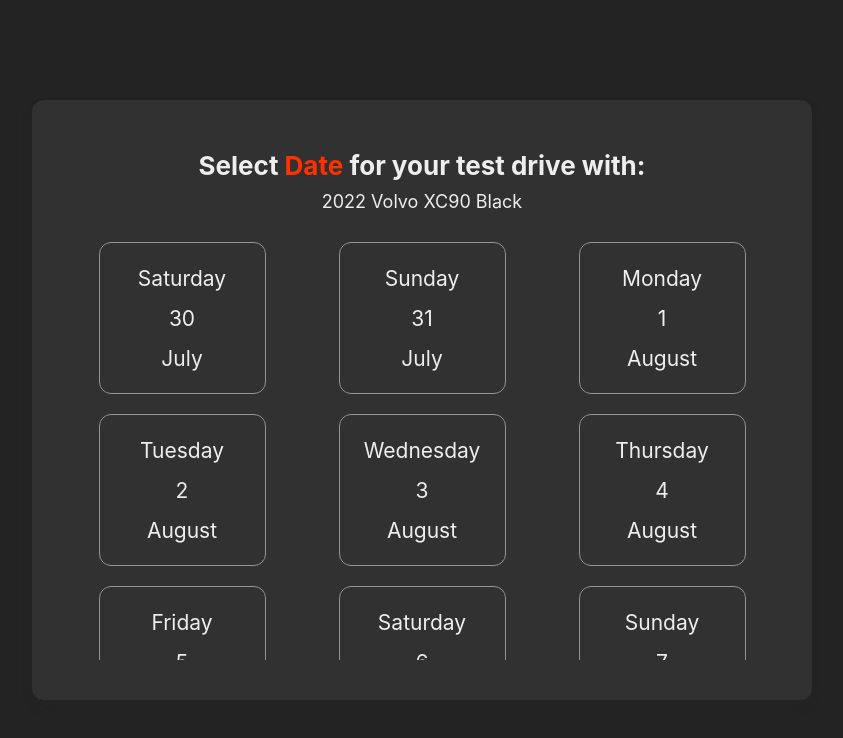
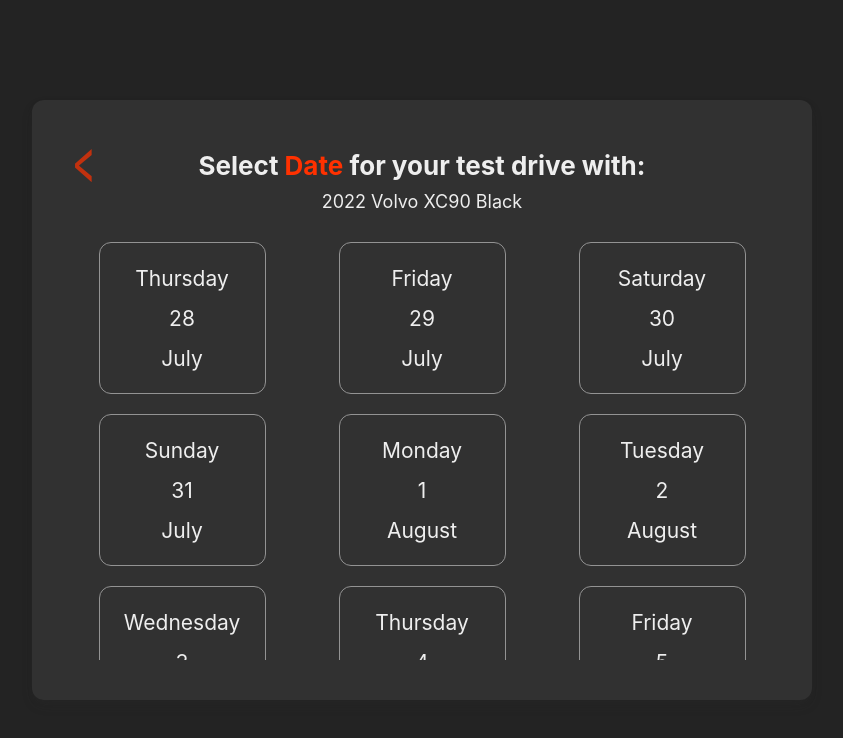
Before and after one commit to lawnickm/motive-reactjs-test-drive-sample, a React (Create React App) app: page / in a window 1280 px wide. Both pictures are taken after a click on the button "Select Dates". Shown: the top 738 px of the page, without its empty margins (218-1061 px from the left). Built offline with nearby package versions, Linux system fonts and the light colour scheme; the HTML template or start-up script is replaced by a standard one.

Commit message:
App flow changed. Backwards button added. Minor design updates.

```diff
--- a/src/components/TestDrive/TestDrive.jsx
+++ b/src/components/TestDrive/TestDrive.jsx
@@ -2,6 +2,11 @@
 import { TestDriveHeader } from "./layouts/TestDriveHeader";
 import { TestDriveBody } from "./layouts/TestDriveBody";
 import { LoadingScreen } from "./partials/LoadingScreen";
+import { SelectCar } from "./elements/SelectCar";
+import { SelectDate } from "./elements/SelectDate";
+import { SelectTime } from "./elements/SelectTime";
+import { ContactInformation } from "./elements/ContactInformation";
+import { Confirmation } from "./elements/Confirmation";
 
 export const TestDrive = () => {
   const [header, setHeader] = useState(
@@ -11,16 +16,83 @@
   );
   const [carInfo, setCarInfo] = useState(null);
   const [loading, setLoading] = useState(false);
+  const [backwards, setBackward] = useState(false);
+  const [component, setComponent] = useState(null);
+  const [props, setProps] = useState(null);
+  const [pageNumber,setPageNumer] = useState(0);
+
+
+  const handleChangeComponent = (page, keys=null) => {
+    console.log(keys)
+    setPageNumer(page)
+    setProps(keys)
+    if (page === 0) {
+      setBackward(false);
+      setComponent(
+        <SelectCar
+          setLoading={setLoading}
+          setCarInfo={setCarInfo}
+          handleChangeComponent={handleChangeComponent}
+        />
+      );
+      setHeader(<h4>Schedule a flexible <strong>test drive</strong></h4>);
+    } else if (page === 1) {
+      setBackward(true);
+      setComponent(
+        <SelectDate
+          handleChangeComponent={handleChangeComponent}
+        />
+      );
+      setHeader(<h4>Select <strong>Date</strong> for your test drive with:</h4>);
+    } else if (page === 2) {
+      setBackward(true);
+      setComponent(
+        <SelectTime
+          setLoading={setLoading}
+          selectedDate={keys.date}
+          handleChangeComponent={handleChangeComponent}
+        />
+      );
+      setHeader(<h4>Select <strong>Time</strong> for your test drive with:</h4>);
+    } else if (page === 3) {
+      setBackward(true);
+      setComponent(
+        <ContactInformation
+          setLoading={setLoading}
+          selectedDate={keys.date}
+          selectedTime={keys.time}
+          handleChangeComponent={handleChangeComponent}
+        />
+      );
+      setHeader(<h4><strong>Contact</strong> Information</h4>);
+    } else if (page === 4) {
+      setBackward(false);
+      setComponent(
+        <Confirmation
+          info={keys.info}
+        />
+      );
+      setHeader( <h4> <strong>Congratulations!</strong> <br></br> You have scheduled a test drive! </h4> );
+    }
+  };
 
   return (
     <div className="test-drive-main">
-      {loading ? (
-        <LoadingScreen/>
-      ) : null}
-        <>
-          <TestDriveHeader header={header} carInfo={carInfo} />
-          <TestDriveBody setLoading={setLoading} setHeader={setHeader} setCarInfo={setCarInfo} />
-        </>
+      {loading ? <LoadingScreen /> : null}
+      <>
+        <TestDriveHeader
+          backwards={backwards}
+          header={header}
+          carInfo={carInfo}
+          props={props}
+          pageNumber={pageNumber}
+          handleChangeComponent={handleChangeComponent}
+        />
+        <TestDriveBody
+          component={component}
+          handleChangeComponent={handleChangeComponent}
+        />
+      </>
     </div>
   );
 };
--- a/src/components/TestDrive/elements/SelectCar.jsx
+++ b/src/components/TestDrive/elements/SelectCar.jsx
@@ -6,12 +6,11 @@
     const [year, setYear] = useState("2022");
     const [trim, setTrim] = useState("Black");
 
-
     const handleFormSubmit = (e) => {
         e.preventDefault()
         const carInfomation = {make, model, year, trim};
         setCarInfo(carInfomation)
-        handleChangeComponent()
+        handleChangeComponent(1)
     }
 
     return (
--- a/src/components/TestDrive/elements/SelectDate.jsx
+++ b/src/components/TestDrive/elements/SelectDate.jsx
@@ -1,31 +1,16 @@
 import React from 'react';
 
-import {monthNames, dayNames} from "../../../helpers/utilities";
+import {monthNames, dayNames, generateDates} from "../../../helpers/utilities";
 
-export const SelectDate = ({handleSelectDate}) => {
-    var startDate = new Date();
-    startDate.setHours(0, 0, 0, 0);
-
-    var endDate = new Date();
-    endDate.setHours(0, 0, 0, 0);
-    endDate.setDate(endDate.getDate() + 14)
-
-    const dates = [];
-
-    let loop = new Date(startDate);
-    while (loop <= endDate) {
-        let newDate = loop.setDate(loop.getDate() + 1);
-        loop = new Date(newDate);
-        dates.push(loop)
-    }
-
+export const SelectDate = ({handleChangeComponent}) => {
+    const dates = generateDates()
     return(
         <div className='test-drive-body-select-date'>
-            {dates.map((item, index)=>(
-                <div onClick={() => handleSelectDate(item)} className='test-drive-body-dates'>
-                    <p key={index}>{dayNames[item.getDay()]}</p>
-                    <p key={index}>{item.getDate()}</p>
-                    <p key={index}>{monthNames[item.getMonth()]}</p>
+            {dates.map((date, index)=>(
+                <div onClick={() => handleChangeComponent(2,{"date":date})} className='test-drive-body-dates'>
+                    <p key={index}>{dayNames[date.getDay()]}</p>
+                    <p key={index}>{date.getDate()}</p>
+                    <p key={index}>{monthNames[date.getMonth()]}</p>
                 </div>
             ))}
         </div>
--- a/src/components/TestDrive/layouts/TestDriveBody.jsx
+++ b/src/components/TestDrive/layouts/TestDriveBody.jsx
@@ -1,100 +1,18 @@
 import React, { useEffect, useState } from "react";
-import { SelectCar } from "../elements/SelectCar";
-import { SelectDate } from "../elements/SelectDate";
-import { SelectTime } from "../elements/SelectTime";
-import { ContactInformation } from "../elements/ContactInformation";
-import { Confirmation } from "../elements/Confirmation";
 
 import { useTransition, animated } from "react-spring";
 
-export const TestDriveBody = ({setLoading, setHeader, setCarInfo }) => {
-  const [component, setComponent] = useState(null);
-
+export const TestDriveBody = ({
+  component,
+  handleChangeComponent,
+}) => {
   const transition = useTransition(component, {
     from: { x: 400, opacity: 0 },
     enter: { x: 0, opacity: 1 },
   });
 
-  const handleConfirmation = (info) => {
-    setComponent(<Confirmation info={info}/>)
-    setHeader(
-      <h4>
-        <strong>Congratulations!</strong> <br></br> You have scheduled a test drive!
-      </h4>
-    );
-  };
-
-  const handleSelectDate = (date) => {
-    if (date) {
-      setComponent(
-        <SelectTime
-          setLoading={setLoading}
-          handleSelectDate={handleSelectDate}
-          handleSelectTime={handleSelectTime}
-          selectedDate={date}
-        />
-      );
-      setHeader(
-        <h4>
-          Select <strong>Time</strong> for your test drive with:
-        </h4>
-      );
-    } else {
-      setComponent(<SelectDate setLoading={setLoading} handleSelectDate={handleSelectDate} />);
-      setHeader(
-        <h4>
-          Select <strong>Date</strong> for your test drive with:{" "}
-        </h4>
-      );
-    }
-  };
-
-  const handleSelectTime = (time, date) => {
-    if (time) {
-      setComponent(
-        <ContactInformation
-          setLoading={setLoading}
-          handleConfirmation={handleConfirmation}
-          handleSelectDate={handleSelectDate}
-          handleSelectTime={handleSelectTime}
-          selectedDate={date}
-          selectedTime={time}
-        />
-      );
-      setHeader(
-        <h4>
-          <strong>Contact</strong> Information
-        </h4>
-      );
-    } else {
-      setComponent(
-        <SelectTime setLoading={setLoading} handleSelectDate={handleSelectDate} selectedDate={date} />
-      );
-      setHeader(
-        <h4>
-          Select <strong>Time</strong> for your test drive with:
-        </h4>
-      );
-    }
-  };
-
-  const handleChangeComponent = () => {
-    setComponent(<SelectDate handleSelectDate={handleSelectDate} />);
-    setHeader(
-      <h4>
-        Select <strong>Date</strong> for your test drive with:{" "}
-      </h4>
-    );
-  };
-
   useEffect(() => {
-    setComponent(
-      <SelectCar
-        setLoading={setLoading}
-        setCarInfo={setCarInfo}
-        handleChangeComponent={handleChangeComponent}
-      />
-    );
+    handleChangeComponent(0)
   }, []);
 
   return (
--- a/src/components/TestDrive/layouts/TestDriveHeader.jsx
+++ b/src/components/TestDrive/layouts/TestDriveHeader.jsx
@@ -1,12 +1,16 @@
 import React from 'react';
 
-export const TestDriveHeader = ({header,carInfo=null}) => {
+export const TestDriveHeader = ({backwards,handleChangeComponent,pageNumber, props, header,carInfo=null}) => {
     return(
-        <div className='test-drive-main-labelarea'>
+        <>
+          {backwards ? <span onClick={()=>handleChangeComponent(pageNumber-1,props)} className="test-drive-main-back-button"> {"<"} </span>:null}
+          <div className='test-drive-main-labelarea'>
             {header}
             {carInfo?
                 <p>{carInfo.year + " " + carInfo.make + " " + carInfo.model + " " + carInfo.trim}</p>
             :null}
         </div>
+        </>
+
     );
 };
--- a/src/helpers/utilities.js
+++ b/src/helpers/utilities.js
@@ -6,10 +6,34 @@
 "Saturday"
 ];
 
+export const phoneNumberIsValid = (phoneNumber) => {
+  var regex = /^\(?(\d{3})\)?[- ]?(\d{3})[- ]?(\d{4})$/;
+
+  return regex.test(phoneNumber);
+}
+
+export const generateDates = () => {
+  var dates = [];
+
+  var startDate = new Date();
+  dates.push(startDate)
+
+  var endDate = new Date();
+  endDate.setDate(endDate.getDate() + 14)
+
+  let tempDate = new Date(startDate);
+  while (tempDate < endDate) {
+      dates.push(tempDate)
+      let newDate = tempDate.setDate(tempDate.getDate() + 1);
+      tempDate = new Date(newDate);
+  }
+  return dates
+}
 
 /*
-    Below code snippet is taken from =>
+    Below is a code snippet taken from =>
     https://bobbyhadz.com/blog/javascript-get-date-without-time
+
     The code generates formatted dates (YYYY-MM-DD).
 */
 
--- a/src/styles/components.scss
+++ b/src/styles/components.scss
@@ -22,3 +22,14 @@
     background-color: $primary-color;
     border-radius: $main-radius;
 }
+
+.test-drive-main-back-button{
+    cursor: pointer;
+    color: $contrast-color;
+    transition: opacity .3s ease;
+    opacity: 0.7;
+    transform: scale(1, 1.75);
+    &:hover {
+        opacity: 1;
+    }
+}
--- a/src/styles/layout.scss
+++ b/src/styles/layout.scss
@@ -26,6 +26,14 @@
         width: calc(100vw - 80px);
         padding: 20px;
     }
+    @media screen and (max-width: 380px) {
+        width: calc(100vw - 60px);
+        padding: 10px;
+    }
+}
+
+.test-drive-main-back-button{
+    position: absolute;
 }
 
 .test-drive-body{
@@ -112,16 +120,34 @@
 }
 
 .test-drive-confirmation-page{
-    max-width: 400px ;
+    display: flex;
+    flex-direction: column;
+    justify-content: center;
+
+    width: 75vw;
+    max-width: 400px;
+    height: 300px;
 
     margin: auto;
     margin-top: 10px;
-    padding: 20px;
+    padding: 10px;
 
     .test-drive-confirmation-page-labels{
         display: flex;
         justify-content: start;
         gap:10px;
         padding-left: 20px;
+        margin-bottom: 10px;
+    }
+    @media screen and (max-width: 380px) {
+        justify-content: flex-start;
+        text-align: left;
+        width: 65vw;
+        margin: auto;
+
+        .test-drive-confirmation-page-labels{
+            flex-direction: column;
+            padding-left: 0 ;
+        }
     }
 }
--- a/src/styles/typography.scss
+++ b/src/styles/typography.scss
@@ -19,11 +19,20 @@
 .test-drive-confirmation-page{
     .test-drive-confirmation-page-labels{
         p {
-            margin-bottom: 20px;
             font-size: 16px;
         }
+        @media screen and (max-width: 380px) {
+            p {
+                font-size: 14px;
+            }
+        }
     }
-    h3{
-        margin: 20px;
+    h5{
+        margin: 20px 0;
     }
 }
+
+.test-drive-main-back-button{
+    font-size: 36px;
+    line-height: 40px;
+}
```
Also changed, not shown: src/components/TestDrive/elements/Confirmation.jsx (+12 -6 lines), src/components/TestDrive/elements/ContactInformation.jsx (+13 -12 lines), src/components/TestDrive/elements/SelectTime.jsx (+32 -26 lines).
